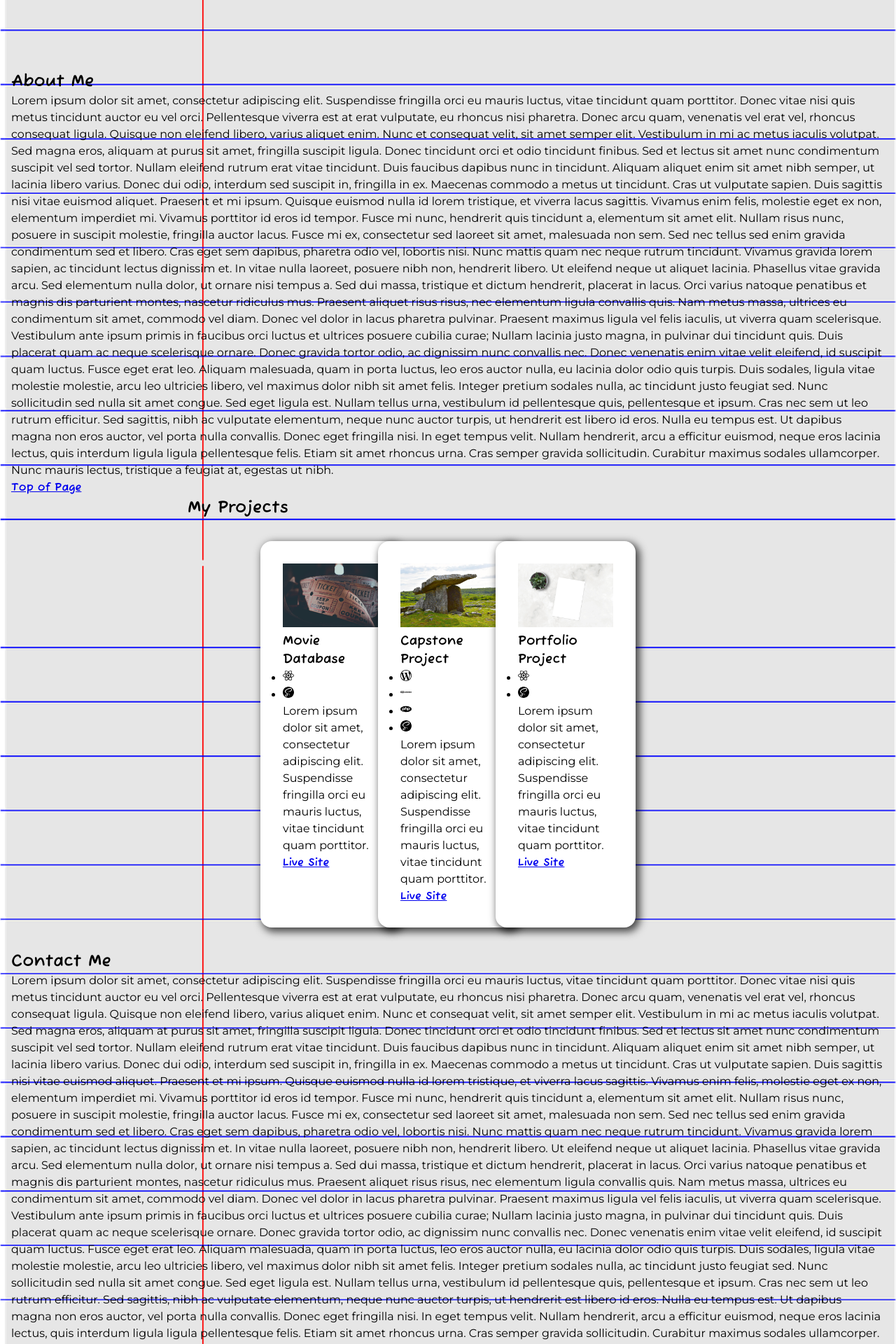
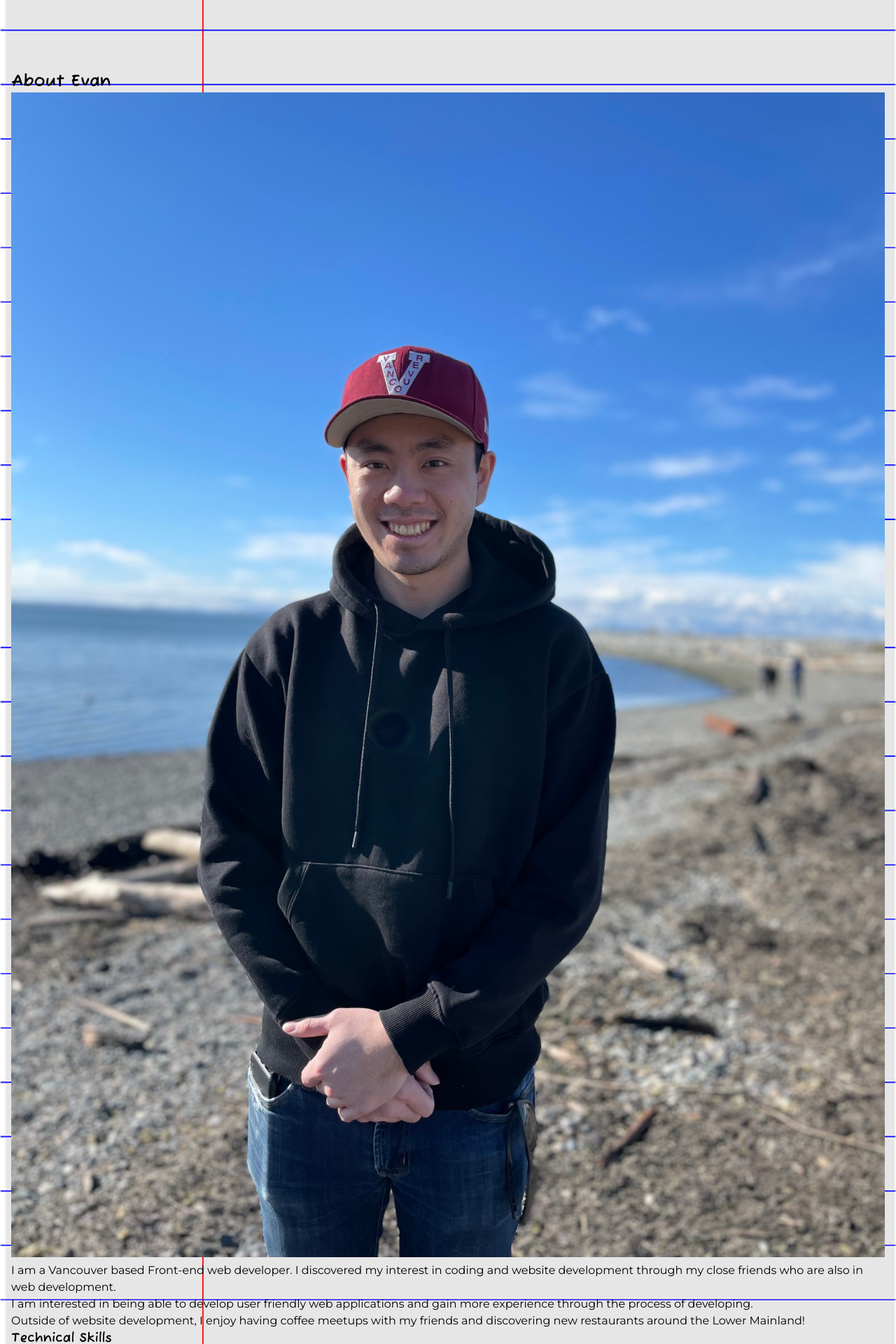
Before and after one commit to eliao13/web-portfolio-project, a React (Create React App) app: page / in a window 1280 px wide. Shown: the part 700-2620 px from the top of the page at 70% size. Built offline with nearby package versions, Linux system fonts and the light colour scheme.

Commit message:
output about section content

```diff
--- a/src/components/About.js
+++ b/src/components/About.js
@@ -1,22 +1,37 @@
 import { HashLink as Link } from "react-router-hash-link";
+import aboutData from '../data/about-data';
 
 function About() {
   return (
     <section className="about" id="about">
-      <h2>About Me</h2>
-      <p>
-
-        Lorem ipsum dolor sit amet, consectetur adipiscing elit. Suspendisse fringilla orci eu mauris luctus, vitae tincidunt quam porttitor. Donec vitae nisi quis metus tincidunt auctor eu vel orci. Pellentesque viverra est at erat vulputate, eu rhoncus nisi pharetra. Donec arcu quam, venenatis vel erat vel, rhoncus consequat ligula. Quisque non eleifend libero, varius aliquet enim. Nunc et consequat velit, sit amet semper elit. Vestibulum in mi ac metus iaculis volutpat. Sed magna eros, aliquam at purus sit amet, fringilla suscipit ligula. Donec tincidunt orci et odio tincidunt finibus.
-
-        Sed et lectus sit amet nunc condimentum suscipit vel sed tortor. Nullam eleifend rutrum erat vitae tincidunt. Duis faucibus dapibus nunc in tincidunt. Aliquam aliquet enim sit amet nibh semper, ut lacinia libero varius. Donec dui odio, interdum sed suscipit in, fringilla in ex. Maecenas commodo a metus ut tincidunt. Cras ut vulputate sapien. Duis sagittis nisi vitae euismod aliquet. Praesent et mi ipsum. Quisque euismod nulla id lorem tristique, et viverra lacus sagittis. Vivamus enim felis, molestie eget ex non, elementum imperdiet mi. Vivamus porttitor id eros id tempor. Fusce mi nunc, hendrerit quis tincidunt a, elementum sit amet elit. Nullam risus nunc, posuere in suscipit molestie, fringilla auctor lacus.
-
-        Fusce mi ex, consectetur sed laoreet sit amet, malesuada non sem. Sed nec tellus sed enim gravida condimentum sed et libero. Cras eget sem dapibus, pharetra odio vel, lobortis nisi. Nunc mattis quam nec neque rutrum tincidunt. Vivamus gravida lorem sapien, ac tincidunt lectus dignissim et. In vitae nulla laoreet, posuere nibh non, hendrerit libero. Ut eleifend neque ut aliquet lacinia. Phasellus vitae gravida arcu. Sed elementum nulla dolor, ut ornare nisi tempus a. Sed dui massa, tristique et dictum hendrerit, placerat in lacus. Orci varius natoque penatibus et magnis dis parturient montes, nascetur ridiculus mus.
-
-        Praesent aliquet risus risus, nec elementum ligula convallis quis. Nam metus massa, ultrices eu condimentum sit amet, commodo vel diam. Donec vel dolor in lacus pharetra pulvinar. Praesent maximus ligula vel felis iaculis, ut viverra quam scelerisque. Vestibulum ante ipsum primis in faucibus orci luctus et ultrices posuere cubilia curae; Nullam lacinia justo magna, in pulvinar dui tincidunt quis. Duis placerat quam ac neque scelerisque ornare. Donec gravida tortor odio, ac dignissim nunc convallis nec. Donec venenatis enim vitae velit eleifend, id suscipit quam luctus. Fusce eget erat leo. Aliquam malesuada, quam in porta luctus, leo eros auctor nulla, eu lacinia dolor odio quis turpis. Duis sodales, ligula vitae molestie molestie, arcu leo ultricies libero, vel maximus dolor nibh sit amet felis.
-
-        Integer pretium sodales nulla, ac tincidunt justo feugiat sed. Nunc sollicitudin sed nulla sit amet congue. Sed eget ligula est. Nullam tellus urna, vestibulum id pellentesque quis, pellentesque et ipsum. Cras nec sem ut leo rutrum efficitur. Sed sagittis, nibh ac vulputate elementum, neque nunc auctor turpis, ut hendrerit est libero id eros. Nulla eu tempus est. Ut dapibus magna non eros auctor, vel porta nulla convallis. Donec eget fringilla nisi. In eget tempus velit. Nullam hendrerit, arcu a efficitur euismod, neque eros lacinia lectus, quis interdum ligula ligula pellentesque felis. Etiam sit amet rhoncus urna. Cras semper gravida sollicitudin. Curabitur maximus sodales ullamcorper. Nunc mauris lectus, tristique a feugiat at, egestas ut nibh.
-      </p>
-      <Link smooth to='#top'>Top of Page</Link>
+      <h2>About Evan</h2>
+      {aboutData.map((detail, i) => {
+        return (
+          <>
+            <img src={detail.portraitImage} alt='portrait of Evan' />
+            {detail.paragraphs.map((paragraph, i) => {
+              return (
+                <p className="about-paragraph">{paragraph}</p>
+              )
+            })}
+            <ul className="about-skill-list">
+              <h3>Technical Skills</h3>
+              {detail.technicalSkills.map((skill, i) => {
+                return (
+                  <li>{skill}</li>
+                )
+              })}</ul>
+            <ul className="about-tools-list">
+              <h3>Technical Tools</h3>
+              {detail.technicalTools.map((tool, i) => {
+                return (
+                  <li>{tool}</li>
+                )
+              })}</ul>
+          </>
+        )
+      })}
+      <Link smooth to='#projects' className="cta-buttons">Check Out My Projects</Link>
     </section>
   )
 }
--- a/src/components/Herobanner.js
+++ b/src/components/Herobanner.js
@@ -28,7 +28,7 @@ function Herobanner() {
       <h2>
         I'm a web-developer who is experienced in React and SASS. I also love to build projects.
       </h2>
-      <Link smooth to='#about' className="about-link">More About Me</Link>
+      <Link smooth to='#about' className="cta-buttons">More About Me</Link>
     </section>
   )
 }
--- /dev/null
+++ b/src/data/about-data.js
@@ -0,0 +1,14 @@
+const aboutData = [
+    {
+        portraitImage: '/assets/image/portrait.jpg',
+        paragraphs: [
+            'I am a Vancouver based Front-end web developer. I discovered my interest in coding and website development through my close friends who are also in web development.',
+            'I am interested in being able to develop user friendly web applications and gain more experience through the process of developing.',
+            'Outside of website development, I enjoy having coffee meetups with my friends and discovering new restaurants around the Lower Mainland!',
+        ],
+        technicalSkills: ['HTML5', 'CSS3', 'Sass', 'JavaScript', 'React', 'PHP', 'WordPress', 'WooCommerce'],
+        technicalTools: ['Adobe XD', 'Illustrator', 'Figma', 'InVision', 'GitHub'],
+    }
+]
+
+export default aboutData;
--- /dev/null
+++ b/src/styles/_cta-buttons.scss
@@ -0,0 +1,17 @@
+.cta-buttons {
+    align-self: flex-start;
+    padding: 1rem;
+    border-radius: 1rem;
+    background-color: #58cc02;
+    box-shadow: 0 5px 0 #58a700;
+    text-decoration: none;
+
+    &:active {
+        box-shadow: none;
+        transform: translateY(5px);
+    }
+
+    &:visited {
+        color: $textcolors;
+    }
+}
--- a/src/styles/_hero-banner.scss
+++ b/src/styles/_hero-banner.scss
@@ -31,22 +31,4 @@
             opacity: 1;
         }
     }
-
-    .about-link {
-        align-self: flex-start;
-        padding: 1rem;
-        border-radius: 1rem;
-        background-color: #58cc02;
-        box-shadow: 0 5px 0 #58a700;
-        text-decoration: none;
-
-        &:active {
-            box-shadow: none;
-            transform: translateY(5px);
-        }
-
-        &:visited {
-            color: $textcolors;
-        }
-    }
 }
--- a/src/styles/styles.scss
+++ b/src/styles/styles.scss
@@ -7,3 +7,4 @@
 @import 'projects.scss';
 @import 'hero-banner.scss';
 @import 'site-main';
+@import 'cta-buttons';
```
Also changed, not shown: public/assets/image/portrait.jpg (added), src/assets/image/portrait.jpg (added).
